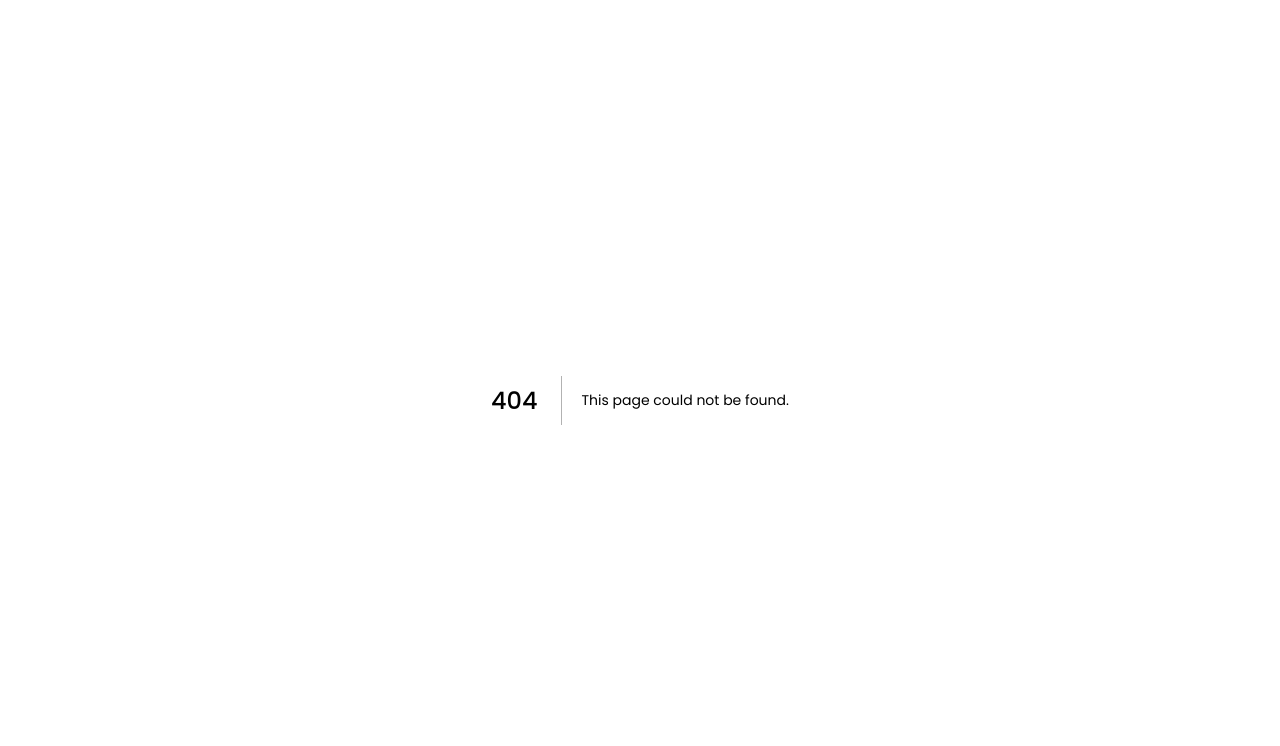
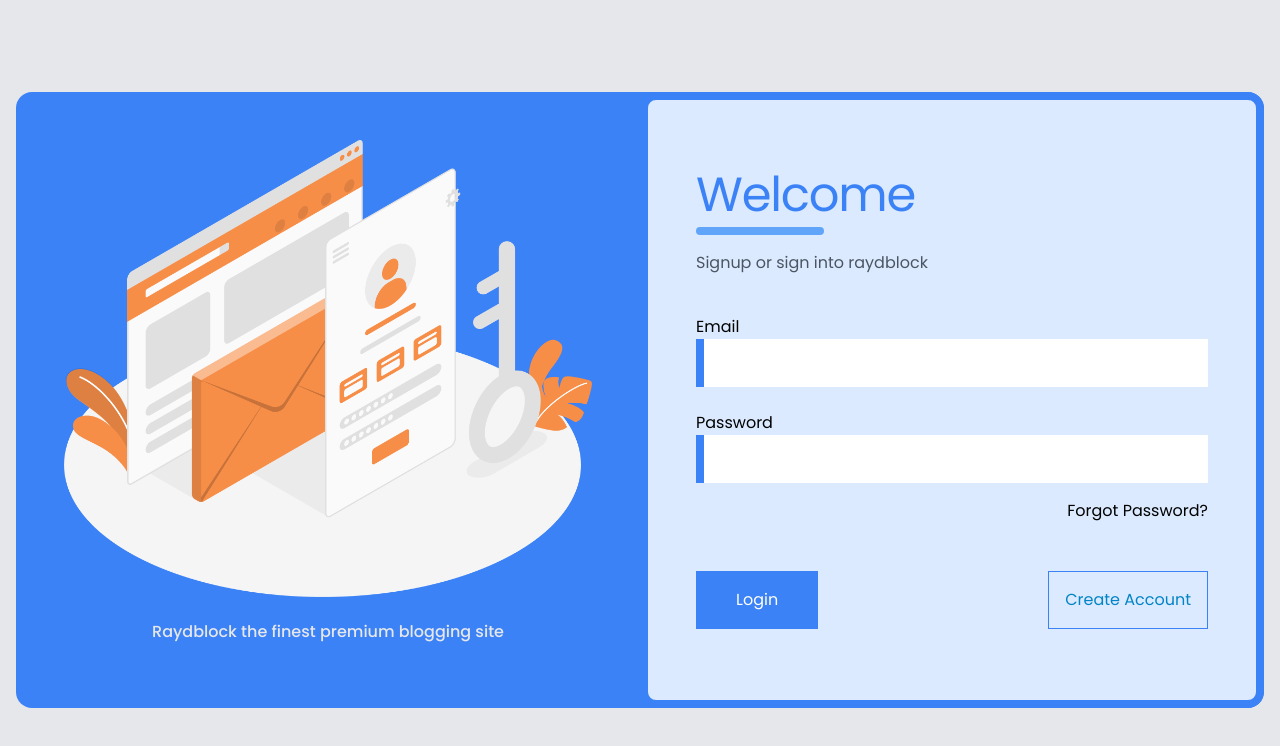
Before and after one commit to khan-asfi-reza/Blogspot-Frontend, a Next.js app: page /login in a window 1280 px wide. Before the commit this address had no page. Shown: the top 746 px of the page. Built offline with nearby package versions, Linux system fonts and the light colour scheme.

Commit message:
Added Login Page

```diff
--- /dev/null
+++ b/pages/login/index.js
@@ -0,0 +1,94 @@
+import {Col, Container, Div, FlexRow, Section} from "../../components/UI/Container";
+import Image from "next/image";
+import LoginPageImage from "../../assets/images/login.png";
+import {HR, SectionHeading, SmallText,} from "../../components/UI/Typography";
+import {Form, Input, InputGroup, Label} from "../../components/UI/Form";
+import {Anchor, Button} from "../../components/UI/Button";
+
+
+export default function Login() {
+    return (
+        <Section id={"LOGIN_SECTION"} className={"min-h-screen min-w-full md:bg-gray-200 bg-blue-500"}>
+            <Container className={"max-w-7xl min-h-screen grid place-items-center px-4"}>
+                <Div
+                    className={"static md:grid m-auto w-full rounded-2xl md:bg-blue-500 md:grid-cols-2 md:overflow-hidden"}>
+                    <Col className={"md:static relative md:h-auto h-56 w-full md:p-12 grid place-items-center z-20"}>
+                        <Div>
+                            <Div
+                                className={"md:static absolute top-12 left-1/2 md:translate-x-0 -translate-x-1/2 md:h-auto md:w-full md:border-0 border-8 border-blue-500 h-56 w-56 rounded-full md:bg-transparent bg-blue-100 grid place-items-center mx-auto"}>
+                                <Div className={"md:w-full mx-auto w-10/12"}>
+                                    <Image alt={"LoginImage"} src={LoginPageImage}/>
+                                </Div>
+                            </Div>
+                            <Div className={"md:grid hidden place-items-center"}>
+                                <Div>
+                                    <SmallText className={"text-gray-200 text-center font-medium"}>
+                                        Raydblock the finest premium blogging site
+                                    </SmallText>
+                                </Div>
+                            </Div>
+                        </Div>
+                    </Col>
+
+                    <Div
+                        className={"z-10 md:mt-0 overflow-hidden transition transform border-8 md:border-blue-500 border-blue-100 bg-blue-100 md:bg-blue-100 rounded-2xl lg:py-16 md:py-10 lg:px-10 lg:px-12 md:px-8 md:py-8 sm:px-6 sm:py-16 py-16 px-4"}>
+                        <Div className={"grid place-items-center w-full h-full"}>
+                            <Div className={"w-full"}>
+                                <Div>
+                                    <SectionHeading className={"md:text-left text-center text-blue-500 font-regular"}>
+                                        Welcome
+                                    </SectionHeading>
+                                    <HR className={"w-32 md:mx-0 mx-auto mt-2 rounded-2xl bg-blue-400"}/>
+                                    <SmallText className={"text-gray-600 md:text-left text-center"}>
+                                        Signup or sign into raydblock
+                                    </SmallText>
+                                </Div>
+                                <Form className={"mt-10"}>
+                                    <InputGroup className={"group"}>
+                                        <Label
+                                            className={"text-md group-focus-within:text-emerald-600 transition-all duration-500"}>
+                                            Email
+                                        </Label>
+                                        <FlexRow className={""}>
+                                            <span
+                                                className={"h-12 w-2 bg-blue-500 transition-all duration-500 group-focus-within:bg-emerald-500"}/>
+                                            <Input
+                                                className={"text-gray-700 border border-transparent transition-all duration-500 focus-within:border-emerald-500 w-full h-12"}/>
+                                        </FlexRow>
+                                    </InputGroup>
+
+                                    <InputGroup className={"mt-6 group"}>
+                                        <Label
+                                            className={"text-md group-focus-within:text-emerald-600 transition-all duration-500"}>
+                                            Password
+                                        </Label>
+                                        <FlexRow className={"group"}>
+                                            <span
+                                                className={"h-12 w-2 bg-blue-500 transition-all duration-500 group-focus-within:bg-emerald-500"}/>
+                                            <Input
+                                                className={"text-gray-700 border border-transparent duration-500 focus-within:border-emerald-500 w-full h-12"}/>
+                                        </FlexRow>
+                                    </InputGroup>
+                                    <Div className={"text-right"}>
+                                        <Anchor className={"mt-4 hover:text-yellow-500"}>Forgot Password?</Anchor>
+                                    </Div>
+                                </Form>
+                                <FlexRow className={"justify-between mt-12"}>
+                                    <Button
+                                        className={"bg-blue-500 text-white md:px-10 px-8 hover:bg-sky-500 transition-all"}>
+                                        Login
+                                    </Button>
+                                    <Button onClick={() => {
+                                    }}
+                                            className={"border border-blue-500 text-sky-600 hover:bg-blue-500 hover:text-white transition-all"}>
+                                        Create Account
+                                    </Button>
+                                </FlexRow>
+                            </Div>
+                        </Div>
+                    </Div>
+                </Div>
+            </Container>
+        </Section>
+    )
+}
```
Also changed, not shown: assets/images/login.png (added).
